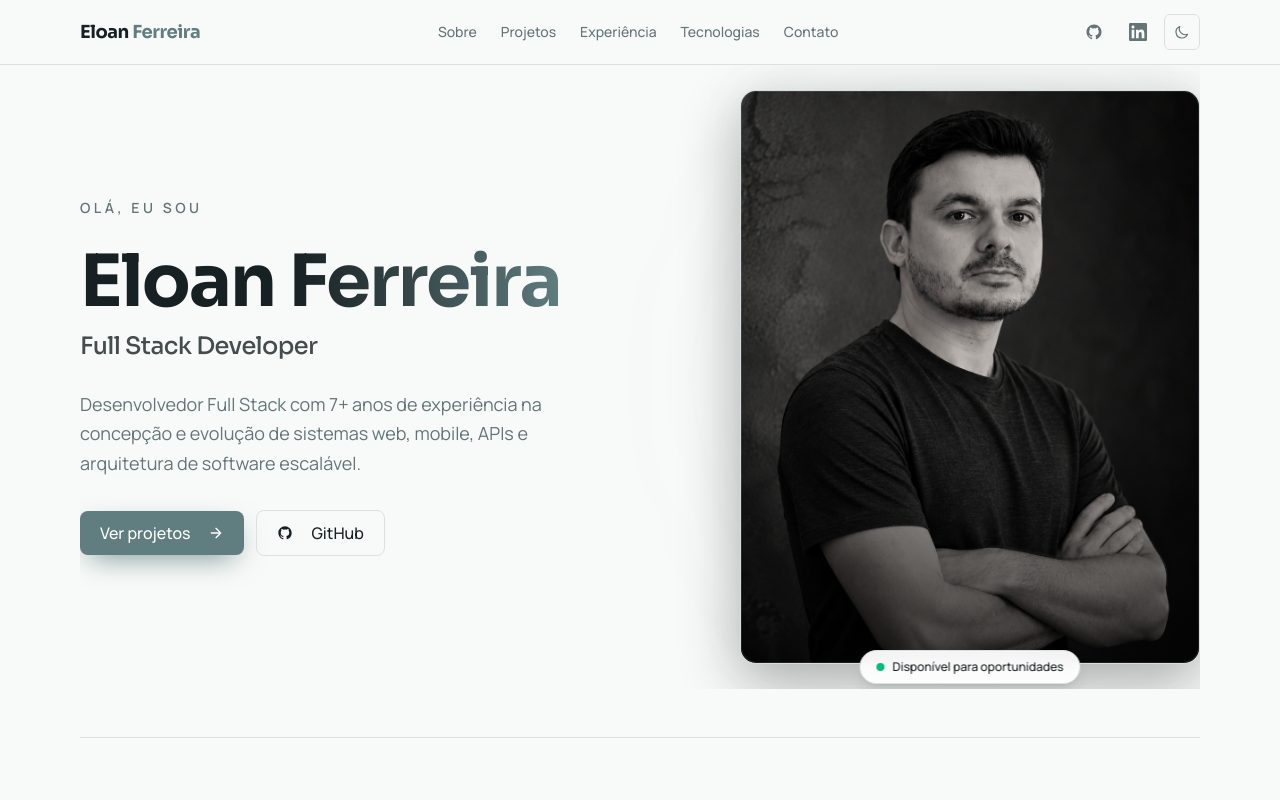
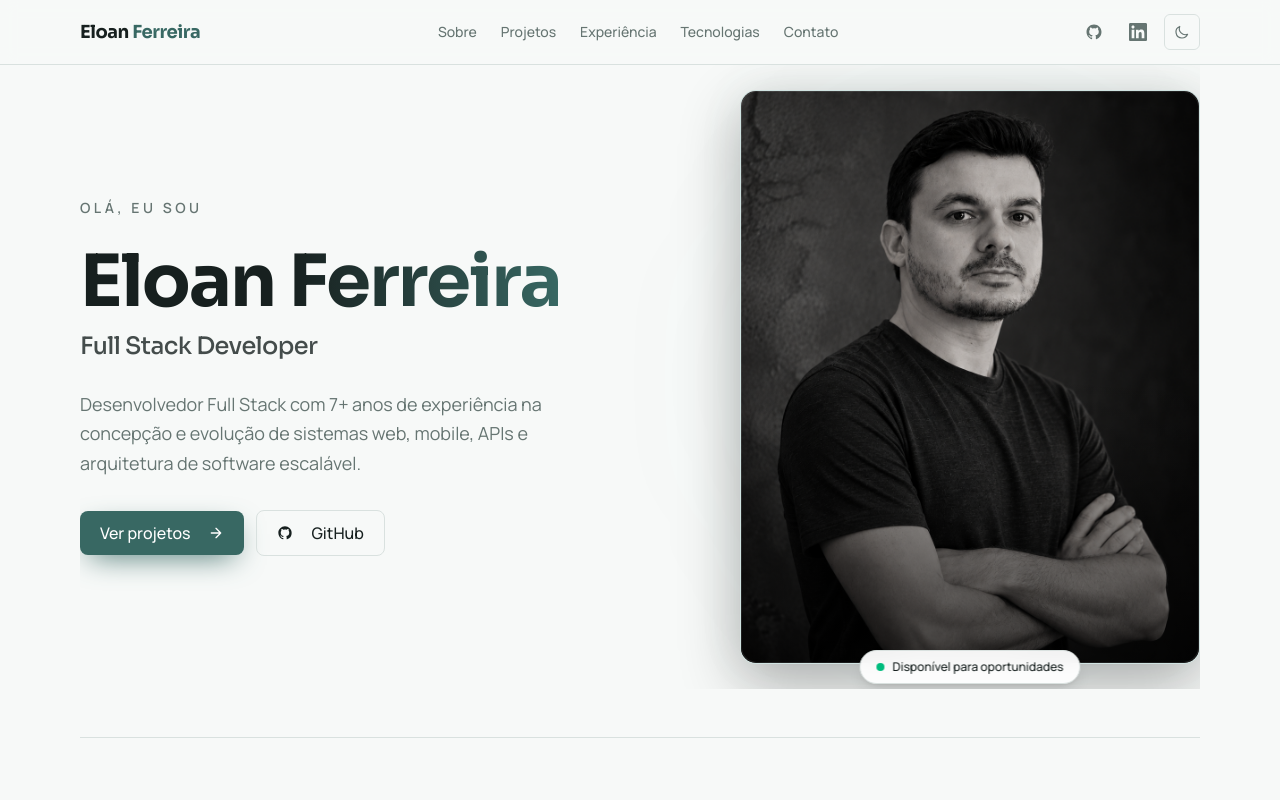
Before and after one commit to emffor/portfolio, a Next.js app: page / in a window 1280 px wide. Shown: the top 800 px of the page. Built offline with nearby package versions, Linux system fonts and the light colour scheme; no server answers.

Commit message:
refactor: atualiza a paleta de cores do tema e os tokens de destaque

```diff
--- a/src/app/globals.css
+++ b/src/app/globals.css
@@ -3,63 +3,102 @@
 @custom-variant dark (&:where(.dark, .dark *));
 
 @theme {
-  --font-sans: var(--font-manrope), system-ui, -apple-system, BlinkMacSystemFont, "Segoe UI", Roboto, sans-serif;
-  --font-display: var(--font-sora), system-ui, -apple-system, BlinkMacSystemFont, "Segoe UI", Roboto, sans-serif;
+  --font-sans: var(--font-manrope), system-ui, -apple-system,
+    BlinkMacSystemFont, "Segoe UI", Roboto, sans-serif;
+
+  --font-display: var(--font-sora), system-ui, -apple-system,
+    BlinkMacSystemFont, "Segoe UI", Roboto, sans-serif;
+
   --font-mono: var(--font-geist-mono), monospace;
 }
 
-/* Tokens semânticos */
+/* =========================================================
+   TOKENS SEMÂNTICOS
+   ========================================================= */
+
 @theme inline {
   --color-background: var(--background);
   --color-foreground: var(--foreground);
+
   --color-accent: var(--accent);
   --color-accent-hover: var(--accent-hover);
   --color-accent-soft: var(--accent-soft);
   --color-on-accent: var(--on-accent);
+
   --color-surface: var(--surface);
   --color-surface-secondary: var(--surface-secondary);
+
   --color-border: var(--border);
   --color-muted: var(--muted);
 }
 
+/* =========================================================
+   LIGHT MODE
+   ========================================================= */
+
 :root {
-  --background: #f8faf9;
-  --foreground: #172022;
+  --background: #f7f9f8;
+  --foreground: #17201f;
 
-  --accent: #607d7f;
-  --accent-hover: #526d6f;
-  --accent-soft: rgba(96, 125, 127, 0.12);
+  /*
+   * Verde petróleo mais profundo no light mode
+   * para preservar contraste em fundos claros.
+   */
+  --accent: #386863;
+  --accent-hover: #2f5955;
+  --accent-soft: rgba(56, 104, 99, 0.10);
   --on-accent: #ffffff;
 
   --surface: #ffffff;
-  --surface-secondary: #f1f5f4;
+  --surface-secondary: #f0f4f3;
 
-  --border: #d9e2e1;
-  --muted: #657577;
+  --border: #d9e1df;
+  --muted: #667572;
 
   color-scheme: light dark;
 }
 
+/* =========================================================
+   DARK MODE
+   ========================================================= */
+
 .dark {
-  --background: #090f18;
-  --foreground: #e8eeee;
+  /*
+   * Fundo quase preto com leve temperatura verde.
+   * Evita preto absoluto e integra melhor com o accent.
+   */
+  --background: #090d0e;
+  --foreground: #eef2f1;
 
-  --accent: #799496;
-  --accent-hover: #8da6a8;
-  --accent-soft: rgba(121, 148, 150, 0.14);
-  --on-accent: #091112;
+  /*
+   * Accent principal.
+   * Mais luminoso que #386863 para funcionar sobre
+   * o fundo escuro sem perder a identidade petróleo.
+   */
+  --accent: #63a39c;
+  --accent-hover: #76b3ac;
+  --accent-soft: rgba(99, 163, 156, 0.12);
+  --on-accent: #07110f;
 
-  --surface: #0e171f;
-  --surface-secondary: #131e26;
+  --surface: #0f1516;
+  --surface-secondary: #151d1e;
 
-  --border: #29383e;
-  --muted: #94a3a5;
+  --border: #293536;
+  --muted: #96a3a1;
 }
+
+/* =========================================================
+   HTML
+   ========================================================= */
 
 html {
   scroll-behavior: smooth;
   scroll-padding-top: 5rem;
 }
+
+/* =========================================================
+   TYPOGRAPHY
+   ========================================================= */
 
 h1,
 h2,
@@ -72,21 +111,85 @@ h6,
   letter-spacing: -0.025em;
 }
 
+/* =========================================================
+   BODY
+   ========================================================= */
+
 body {
   background-color: var(--background);
   color: var(--foreground);
   font-family: var(--font-sans);
+
   min-height: 100vh;
+
   display: flex;
   flex-direction: column;
+
+  text-rendering: optimizeLegibility;
+
+  -webkit-font-smoothing: antialiased;
+  -moz-osx-font-smoothing: grayscale;
 }
+
+/* =========================================================
+   TEXT SELECTION
+   ========================================================= */
 
 ::selection {
   background: var(--accent);
   color: var(--on-accent);
 }
 
-/* Redução de movimento acessível */
+/* =========================================================
+   FOCUS
+   ========================================================= */
+
+:focus-visible {
+  outline: 2px solid var(--accent);
+  outline-offset: 3px;
+}
+
+/* =========================================================
+   LINKS
+   ========================================================= */
+
+a {
+  text-decoration-thickness: 1px;
+  text-underline-offset: 0.2em;
+}
+
+/* =========================================================
+   SCROLLBAR
+   ========================================================= */
+
+* {
+  scrollbar-width: thin;
+  scrollbar-color: var(--border) var(--background);
+}
+
+*::-webkit-scrollbar {
+  width: 10px;
+  height: 10px;
+}
+
+*::-webkit-scrollbar-track {
+  background: var(--background);
+}
+
+*::-webkit-scrollbar-thumb {
+  background: var(--border);
+  border: 2px solid var(--background);
+  border-radius: 999px;
+}
+
+*::-webkit-scrollbar-thumb:hover {
+  background: var(--muted);
+}
+
+/* =========================================================
+   ACESSIBILIDADE
+   ========================================================= */
+
 @media (prefers-reduced-motion: reduce) {
   html {
     scroll-behavior: auto;
@@ -101,7 +204,3 @@ body {
     scroll-behavior: auto !important;
   }
 }
-
-/* Efeitos do Hero:
-   brilhos estáticos e discretos.
-   Sem animações contínuas, typing ou órbitas em movimento. */
--- a/src/app/layout.tsx
+++ b/src/app/layout.tsx
@@ -21,8 +21,8 @@ const manrope = Manrope({
 
 export const viewport: Viewport = {
   themeColor: [
-    { media: "(prefers-color-scheme: light)", color: "#f8faf9" },
-    { media: "(prefers-color-scheme: dark)", color: "#090f18" },
+    { media: "(prefers-color-scheme: light)", color: "#f7f9f8" },
+    { media: "(prefers-color-scheme: dark)", color: "#090d0e" },
   ],
   width: "device-width",
   initialScale: 1,
--- a/src/app/projetos/[slug]/page.tsx
+++ b/src/app/projetos/[slug]/page.tsx
@@ -106,7 +106,7 @@ export default async function ProjectPage({ params }: ProjectPageProps) {
           </h1>
           <div
             aria-hidden="true"
-            className="h-1 w-14 rounded-full bg-gradient-to-r from-accent to-[#a8bdc0]"
+            className="h-1 w-14 rounded-full bg-gradient-to-r from-accent to-[#a6c5bf]"
           />
           <p className="font-sans text-base sm:text-lg text-muted leading-relaxed max-w-2xl">
             {project.shortDescription}
--- a/src/components/sections/ContactCta.tsx
+++ b/src/components/sections/ContactCta.tsx
@@ -80,7 +80,7 @@ export function ContactCta() {
           </h2>
           <div
             aria-hidden="true"
-            className="mt-4 h-1 w-14 rounded-full bg-gradient-to-r from-accent to-[#a8bdc0]"
+            className="mt-4 h-1 w-14 rounded-full bg-gradient-to-r from-accent to-[#a6c5bf]"
           />
           <p className="mt-6 max-w-md font-sans text-sm sm:text-base text-muted leading-relaxed">
             Aberto a propostas de trabalho e projetos onde excelência técnica
--- a/src/components/sections/ExperienceSummary.tsx
+++ b/src/components/sections/ExperienceSummary.tsx
@@ -44,7 +44,7 @@ export function ExperienceSummary() {
           </h2>
           <div
             aria-hidden="true"
-            className="mt-4 h-1 w-14 rounded-full bg-gradient-to-r from-accent to-[#a8bdc0]"
+            className="mt-4 h-1 w-14 rounded-full bg-gradient-to-r from-accent to-[#a6c5bf]"
           />
           <p className="mt-6 font-sans text-sm sm:text-base text-muted leading-relaxed">
             {PROFILE_DATA.summary}
--- a/src/components/sections/Hero.tsx
+++ b/src/components/sections/Hero.tsx
@@ -94,7 +94,7 @@ export function Hero() {
               aria-hidden="true"
               className="pointer-events-none absolute left-1/2 top-1/2 -z-10 h-[72%] w-[72%] -translate-x-1/2 -translate-y-1/2 rounded-full bg-accent-soft blur-[90px]"
             />
-            <div className="relative overflow-hidden rounded-2xl border border-[rgba(121,148,150,0.30)] bg-surface shadow-[0_20px_60px_rgba(0,0,0,0.30),0_0_50px_rgba(121,148,150,0.06)]">
+            <div className="relative overflow-hidden rounded-2xl border border-[rgba(99,163,156,0.30)] bg-surface shadow-[0_20px_60px_rgba(0,0,0,0.30),0_0_50px_rgba(99,163,156,0.06)]">
               {PROFILE_DATA.photo ? (
                 <Image
                   src={PROFILE_DATA.photo.src}
--- a/src/components/ui/SectionHeading.tsx
+++ b/src/components/ui/SectionHeading.tsx
@@ -35,7 +35,7 @@ export function SectionHeading({
       <div
         aria-hidden="true"
         className={cn(
-          "mt-4 h-1 w-14 rounded-full bg-gradient-to-r from-accent to-[#a8bdc0]",
+          "mt-4 h-1 w-14 rounded-full bg-gradient-to-r from-accent to-[#a6c5bf]",
           align === "center" && "mx-auto"
         )}
       />
```
